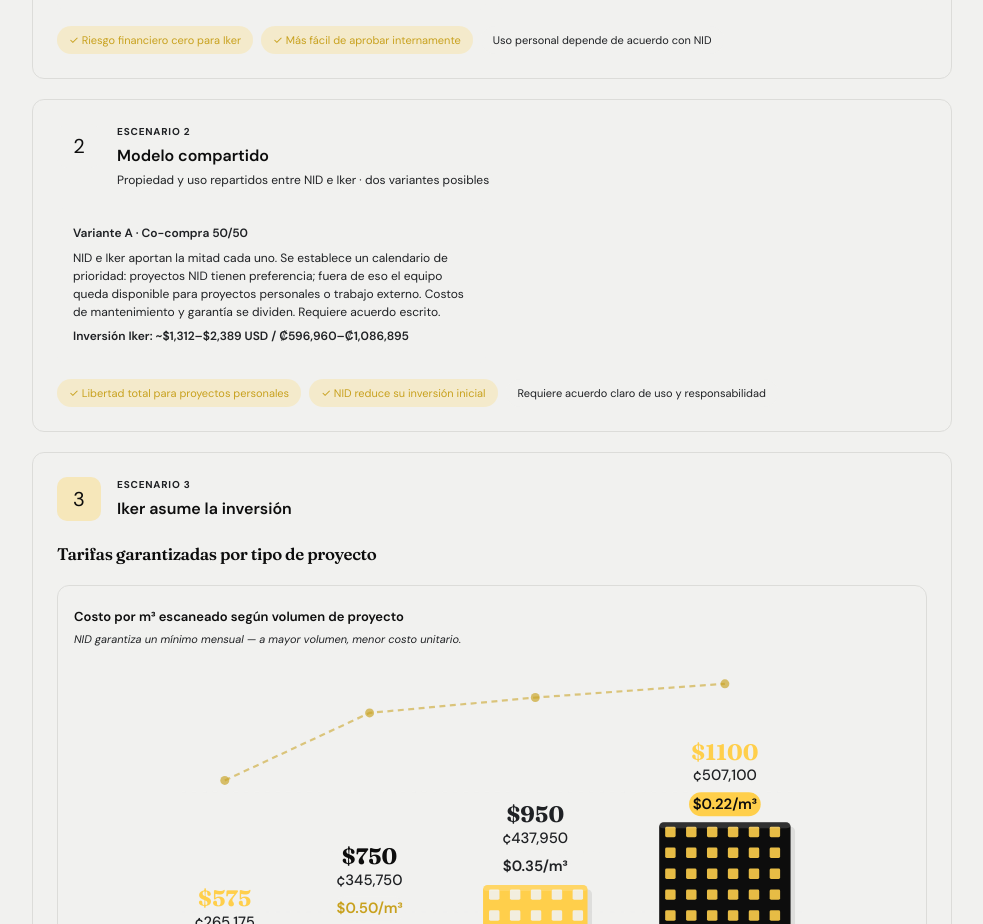
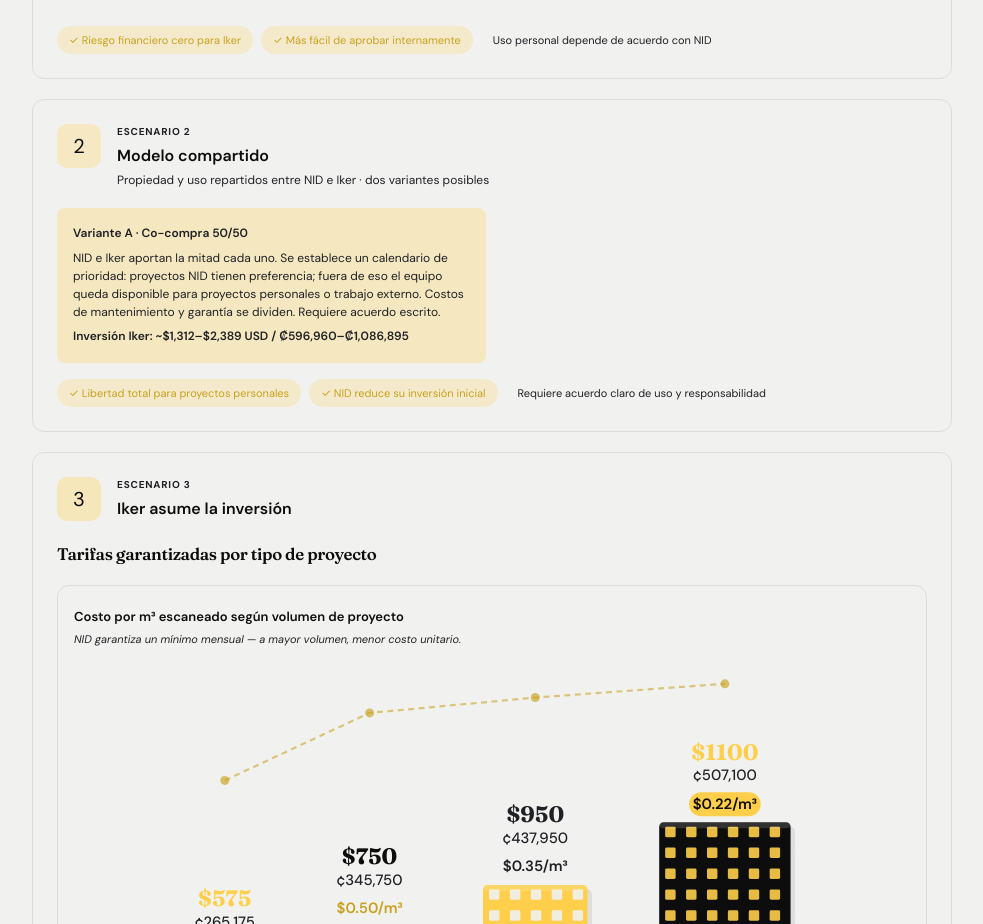
Before and after one commit to iluna007/comparativo, a React (Vite) app: page / in a window 1280 px wide. Shown: the part 9280-10204 px from the top of the page, without its empty margins (148-1131 px from the left). Built offline with nearby package versions, Linux system fonts and the light colour scheme.

Commit message:
detallin

```diff
--- a/src/data/content.js
+++ b/src/data/content.js
@@ -354,11 +354,11 @@ export const businessModels = [
   {
     num: 'Escenario 2',
     icon: '2',
-    iconBg: 'var(--purple-light)',
+    iconBg: 'var(--teal-light)',
     title: 'Modelo compartido',
     sub: 'Propiedad y uso repartidos entre NID e Iker · dos variantes posibles',
     variants: [
-      { title: 'Variante A · Co-compra 50/50', desc: 'NID e Iker aportan la mitad cada uno. Se establece un calendario de prioridad: proyectos NID tienen preferencia; fuera de eso el equipo queda disponible para proyectos personales o trabajo externo. Costos de mantenimiento y garantía se dividen. Requiere acuerdo escrito.', bg: 'var(--purple-light)', accent: true, investment: 'Inversión Iker: ~$1,312–$2,389 USD / ₡596,960–₡1,086,895' },
+      { title: 'Variante A · Co-compra 50/50', desc: 'NID e Iker aportan la mitad cada uno. Se establece un calendario de prioridad: proyectos NID tienen preferencia; fuera de eso el equipo queda disponible para proyectos personales o trabajo externo. Costos de mantenimiento y garantía se dividen. Requiere acuerdo escrito.', bg: 'var(--teal-light)', accent: true, investment: 'Inversión Iker: ~$1,312–$2,389 USD / ₡596,960–₡1,086,895' },
     ],
     tags: [
       { text: '✓ Libertad total para proyectos personales', variant: 'green' },
```
